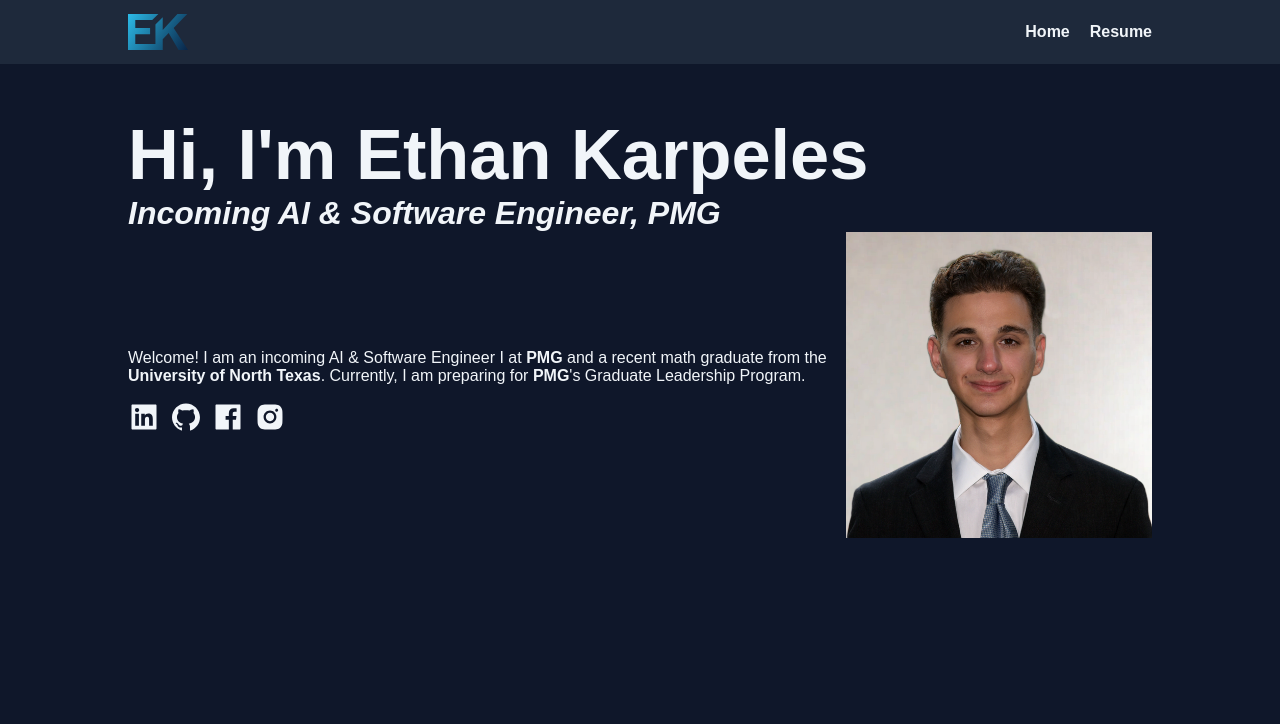
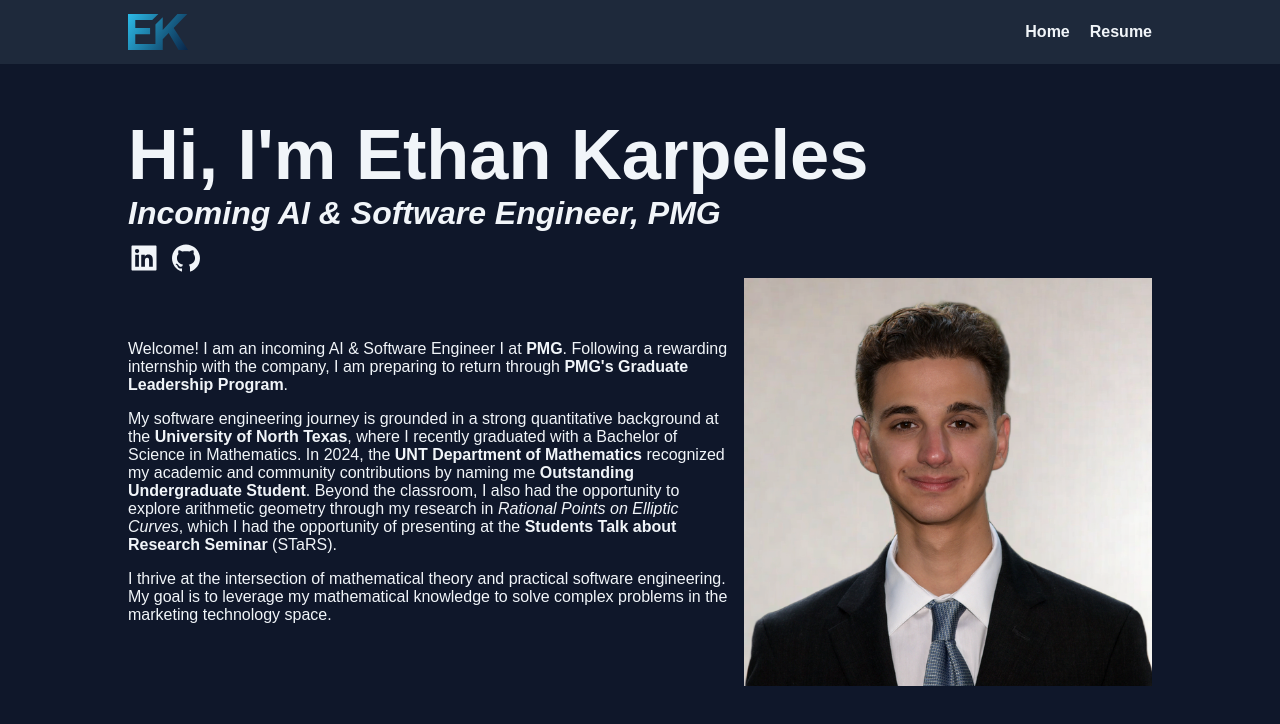
Before and after one commit to ethankarpeles/personal-website, a React (Vite) app: page /#/ in a window 1280 px wide. Shown: the top 724 px of the page. Built offline with nearby package versions, Linux system fonts and the light colour scheme.

Commit message:
Expand about section. Edit socials.

```diff
--- a/src/pages/Home.tsx
+++ b/src/pages/Home.tsx
@@ -1,6 +1,6 @@
 import Navbar from "../components/Navbar.tsx";
 import headshot from '../assets/professional-headshot.png'
-import { AiFillFacebook, AiFillGithub, AiFillLinkedin, AiFillInstagram } from "react-icons/ai";
+import { AiFillGithub, AiFillLinkedin } from "react-icons/ai";
 
 export default function Home() {
     return (<>
@@ -10,18 +10,37 @@ export default function Home() {
 }
 
 function About() {
-    const PMG = <a href='https://www.pmg.com/' target="_blank">PMG</a>;
-    const UNT = <a href='https://www.unt.edu/' target="_blank">University of North Texas</a>;
+    const PMG = <a href='https://www.pmg.com/' target='_blank'>
+        PMG
+    </a>;
+    const GLP = <a href='https://www.pmg.com/careers/graduate-opportunities' target='_blank'>
+        PMG's Graduate Leadership Program
+    </a>;
+    const UNT = <a href='https://www.unt.edu/' target='_blank'>
+        University of North Texas
+    </a>;
+    const UNTMath = <a href='https://math.unt.edu/' target='_blank'>
+        UNT Department of Mathematics
+    </a>
+    const Outstanding = <a href='https://newsletter.math.unt.edu/2024/#SecDeptAwards-1' target='_blank'>
+        Outstanding Undergraduate Student
+    </a>;
+    const STaRS = <a href='https://math.unt.edu/research/stars.html' target='_blank'>
+        Students Talk about Research Seminar
+    </a>
+
     return (
         <article>
             <header>
                 <h1>Hi, I'm Ethan Karpeles</h1>
                 <h2><i>Incoming AI & Software Engineer, {PMG}</i></h2>
+                <Socials />
             </header>
             <section>
                 <div>
-                    <p>Welcome! I am an incoming AI & Software Engineer I at {PMG} and a recent math graduate from the {UNT}. Currently, I am preparing for {PMG}'s Graduate Leadership Program.</p>
-                    <Socials />
+                    <p>Welcome! I am an incoming AI & Software Engineer I at {PMG}. Following a rewarding internship with the company, I am preparing to return through {GLP}.</p>
+                    <p>My software engineering journey is grounded in a strong quantitative background at the {UNT}, where I recently graduated with a Bachelor of Science in Mathematics. In 2024, the {UNTMath} recognized my academic and community contributions by naming me {Outstanding}. Beyond the classroom, I also had the opportunity to explore arithmetic geometry through my research in <i>Rational Points on Elliptic Curves</i>, which I had the opportunity of presenting at the {STaRS} (STaRS).</p>
+                    <p>I thrive at the intersection of mathematical theory and practical software engineering. My goal is to leverage my mathematical knowledge to solve complex problems in the marketing technology space.</p>
                 </div>
                 <img src={headshot} className='headshot' />
             </section>
@@ -37,11 +56,5 @@ function Socials() {
         <a href='https://github.com/ethankarpeles'>
             <AiFillGithub className='social' />
         </a>
-        <a href='https://www.facebook.com/ethan.karpeles'>
-            <AiFillFacebook className='social' />
-        </a>
-        <a href='https://www.instagram.com/ethan.karpeles/'>
-            <AiFillInstagram className='social' />
-        </a>
     </>;
 }
--- a/src/styles/global.css
+++ b/src/styles/global.css
@@ -64,7 +64,7 @@ section {
 }
 
 section div {
-    flex: 2 1 300px;
+    flex: 1 1 300px;
     margin-right: var(--small-space);
 }
 
@@ -75,10 +75,9 @@ a {
 
 .headshot {
     display: flex;
-    flex: 1 2 var(--headshot-width);
+    flex: 1 1 var(--headshot-width);
     max-width: 100%;
-    min-width: 0;
-    min-height: 0;
+    min-width: 300px;
     align-self: flex-start;
 }
 
@@ -92,4 +91,5 @@ iframe {
     width: var(--social-width);
     height: var(--social-width);
     margin-right: var(--small-space);
+    margin-top: var(--small-space);
 }
```
